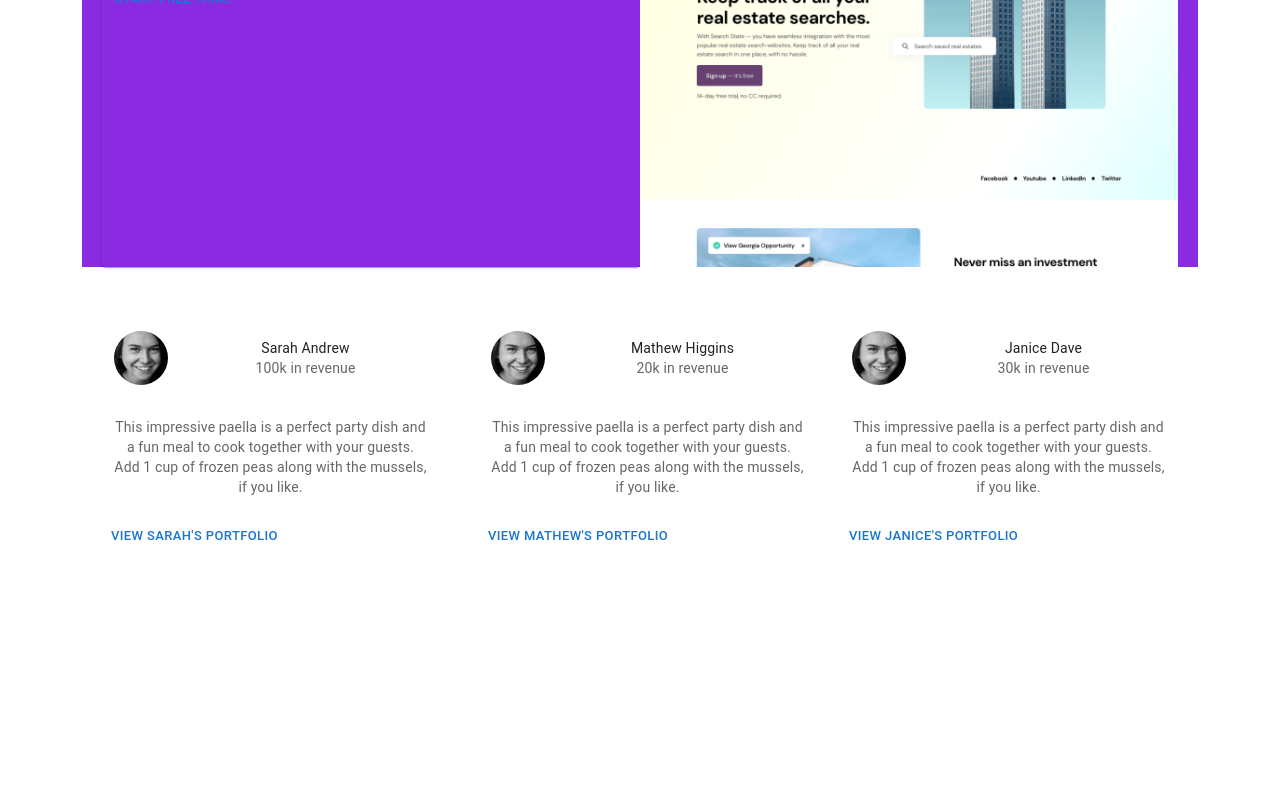
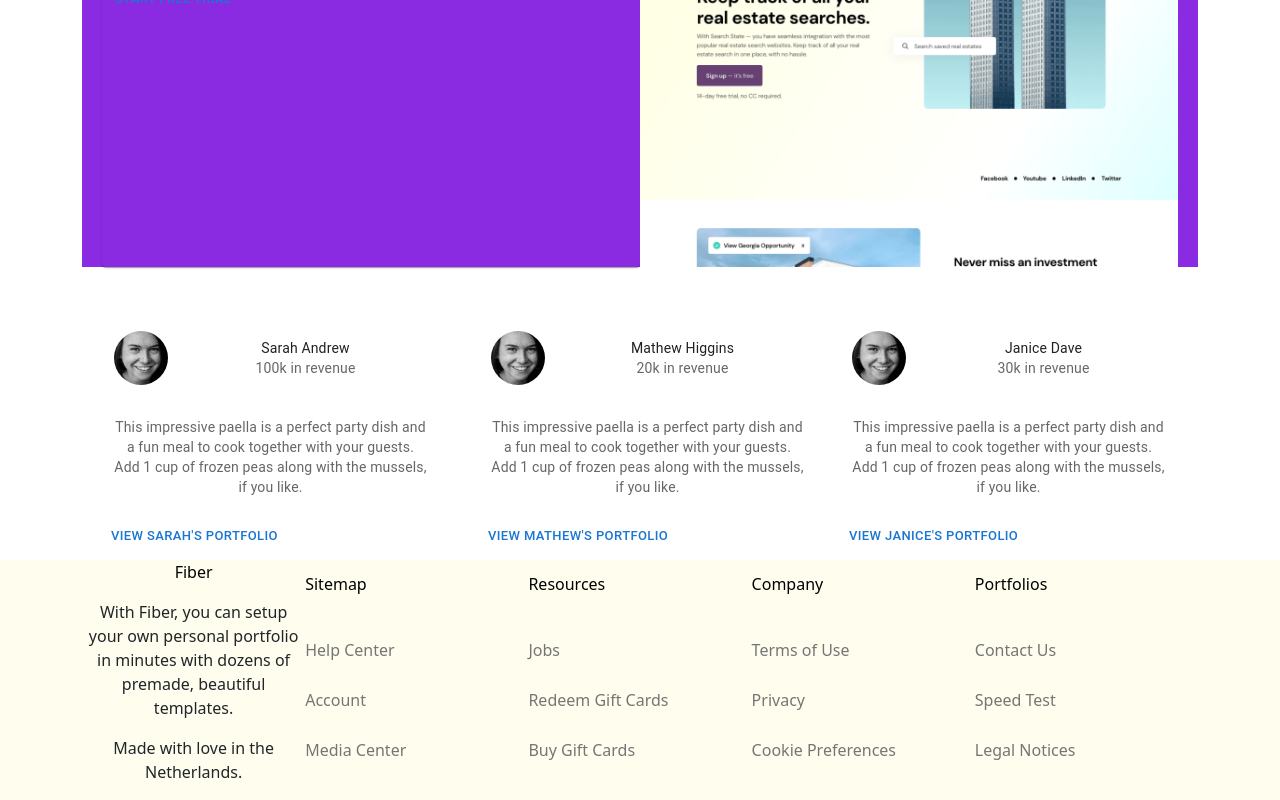
Before and after one commit to Sallehhuddin95/fiber_landing_page, a React (Create React App) app: page / in a window 1280 px wide. Shown: the part 836-1636 px from the top of the page. Before the commit the page ends 1396 px from the top, so only its background shows below. Built offline with nearby package versions, Linux system fonts and the light colour scheme.

Commit message:
Create footer
- Create footer

```diff
--- a/src/App.js
+++ b/src/App.js
@@ -2,6 +2,7 @@ import logo from "./logo.svg";
 import Header from "./components/Header";
 import FirstBody from "./components/FirstBody";
 import MainBody from "./components/MainBody";
+import Footer from "./components/Footer";
 import "./App.css";
 import "bootstrap/dist/css/bootstrap.min.css";
 
@@ -15,6 +16,9 @@ function App() {
       <section>
         <MainBody />
       </section>
+      <section className="footer-section">
+        <Footer />
+      </section>
     </div>
   );
 }
--- a/src/components/Footer.jsx
+++ b/src/components/Footer.jsx
@@ -0,0 +1,94 @@
+import * as React from "react";
+import Accordion from "@mui/material/Accordion";
+import AccordionDetails from "@mui/material/AccordionDetails";
+import AccordionSummary from "@mui/material/AccordionSummary";
+import Typography from "@mui/material/Typography";
+import ExpandMoreIcon from "@mui/icons-material/ExpandMore";
+import Button from "@mui/material/Button";
+import TextField from "@mui/material/TextField";
+import FormControl from "@mui/material/FormControl";
+import NativeSelect from "@mui/material/NativeSelect";
+import Box from "@mui/material/Box";
+import LanguageIcon from "@mui/icons-material/Language";
+
+export default function FifthSection() {
+  const [expanded, setExpanded] = React.useState(false);
+
+  const handleChange = (panel) => (event, isExpanded) => {
+    setExpanded(isExpanded ? panel : false);
+  };
+  return (
+    <div className="footer-div container">
+      <div className="footer-link-div">
+        <div className="col-div col-xs-12">
+          <p className="footer-header">Fiber</p>
+          <p className="">
+            With Fiber, you can setup your own personal portfolio in minutes
+            with dozens of premade, beautiful templates.
+          </p>
+          <p className="">Made with love in the Netherlands.</p>
+        </div>
+        <div className="col-div col-xs-12">
+          <p className="footer-link footer-header">Sitemap</p>
+
+          <a className="footer-link" href="#">
+            Help Center
+          </a>
+
+          <a className="footer-link" href="#">
+            Account
+          </a>
+
+          <a className="footer-link" href="#">
+            Media Center
+          </a>
+        </div>
+        <div className="col-div col-xs-12">
+          <p className="footer-link footer-header">Resources</p>
+
+          <a className="footer-link" href="#">
+            Jobs
+          </a>
+
+          <a className="footer-link" href="#">
+            Redeem Gift Cards
+          </a>
+
+          <a className="footer-link" href="#">
+            Buy Gift Cards
+          </a>
+        </div>
+        <div className="col-div col-xs-12">
+          <p className="footer-link footer-header">Company</p>
+
+          <a className="footer-link" href="#">
+            Terms of Use
+          </a>
+
+          <a className="footer-link" href="#">
+            Privacy
+          </a>
+
+          <a className="footer-link" href="#">
+            Cookie Preferences
+          </a>
+        </div>
+        <div className="col-div col-xs-12">
+          <p className="footer-link footer-header">Portfolios</p>
+
+          <a className="footer-link" href="#">
+            Contact Us
+          </a>
+
+          <a className="footer-link" href="#">
+            Speed Test
+          </a>
+
+          <a className="footer-link" href="#">
+            Legal Notices
+          </a>
+        </div>
+      </div>
+    </div>
+  );
+}
--- a/src/styles/style.css
+++ b/src/styles/style.css
@@ -1,3 +1,8 @@
+body {
+  margin: 0;
+  padding: 0;
+}
+
 @media only screen and (max-width: 600px) {
   .signup-btn {
     margin-left: 0 !important;
@@ -10,6 +15,34 @@
   .first-body-div {
     display: flex;
     flex-direction: row;
+  }
+
+  .footer-link-div > div {
+    /* width: 70% !important; */
+    font-size: 14px !important;
+    margin-left: 7px !important;
+    margin-right: 7px !important;
+    display: grid !important;
+    grid-template-columns: 50% 50% !important;
+  }
+
+  .footer-link-div > div > a {
+    padding-left: 0 !important;
+  }
+
+  .footer-link {
+    color: #757575 !important;
+    text-decoration: none !important;
+    margin-right: 5px !important;
+    width: 100%;
+    height: 35px;
+    text-align: left !important;
+  }
+
+  .lang-footer-div {
+    /* width: 70% !important; */
+    margin-left: 7px !important;
+    margin-right: 7px !important;
   }
 }
 
@@ -26,6 +59,29 @@
 
   .page-img {
     width: 50%;
+  }
+
+  .footer-link-div > div {
+    width: 70% !important;
+    margin-left: auto !important;
+    margin-right: auto !important;
+    grid-template-columns: 1fr 1fr 1fr 1fr !important;
+  }
+
+  .footer-link {
+    color: #757575 !important;
+    text-decoration: none !important;
+    margin-right: 5px !important;
+    width: 100%;
+    height: 50px;
+    text-align: left !important;
+    padding-left: 0 !important;
+  }
+
+  .lang-footer-div {
+    width: 70% !important;
+    margin-left: auto !important;
+    margin-right: auto !important;
   }
 }
 
@@ -96,3 +152,24 @@
 .namecard {
   box-shadow: none !important;
 }
+
+.footer-link-div {
+  display: flex !important;
+  flex-direction: row !important;
+  justify-content: center !important;
+}
+
+.col-div {
+  display: flex !important;
+  flex-direction: column !important;
+  justify-content: center !important;
+}
+
+.footer-header {
+  font-weight: 500;
+  color: black !important;
+}
+
+.footer-section {
+  background-color: #fffeee !important;
+}
```
